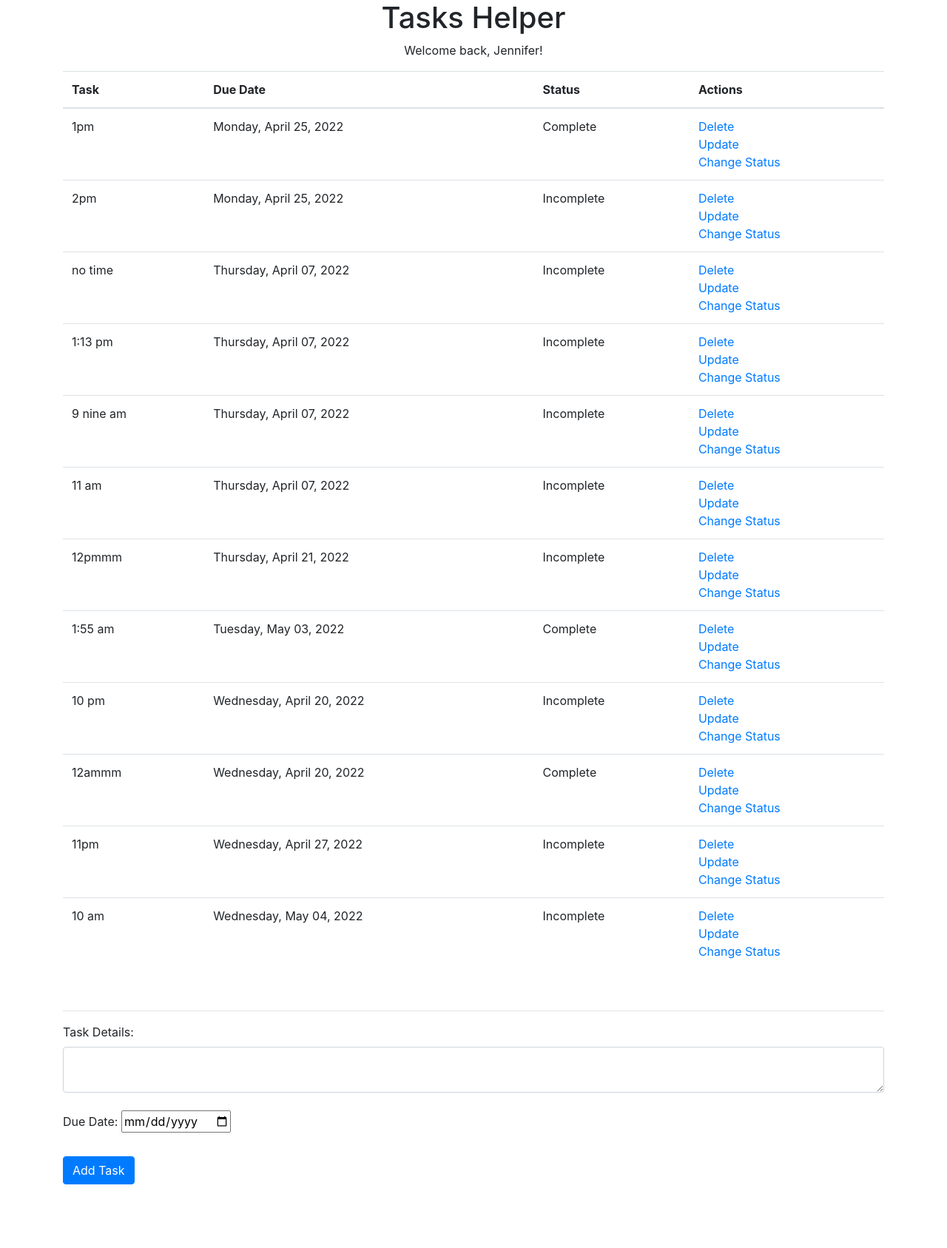
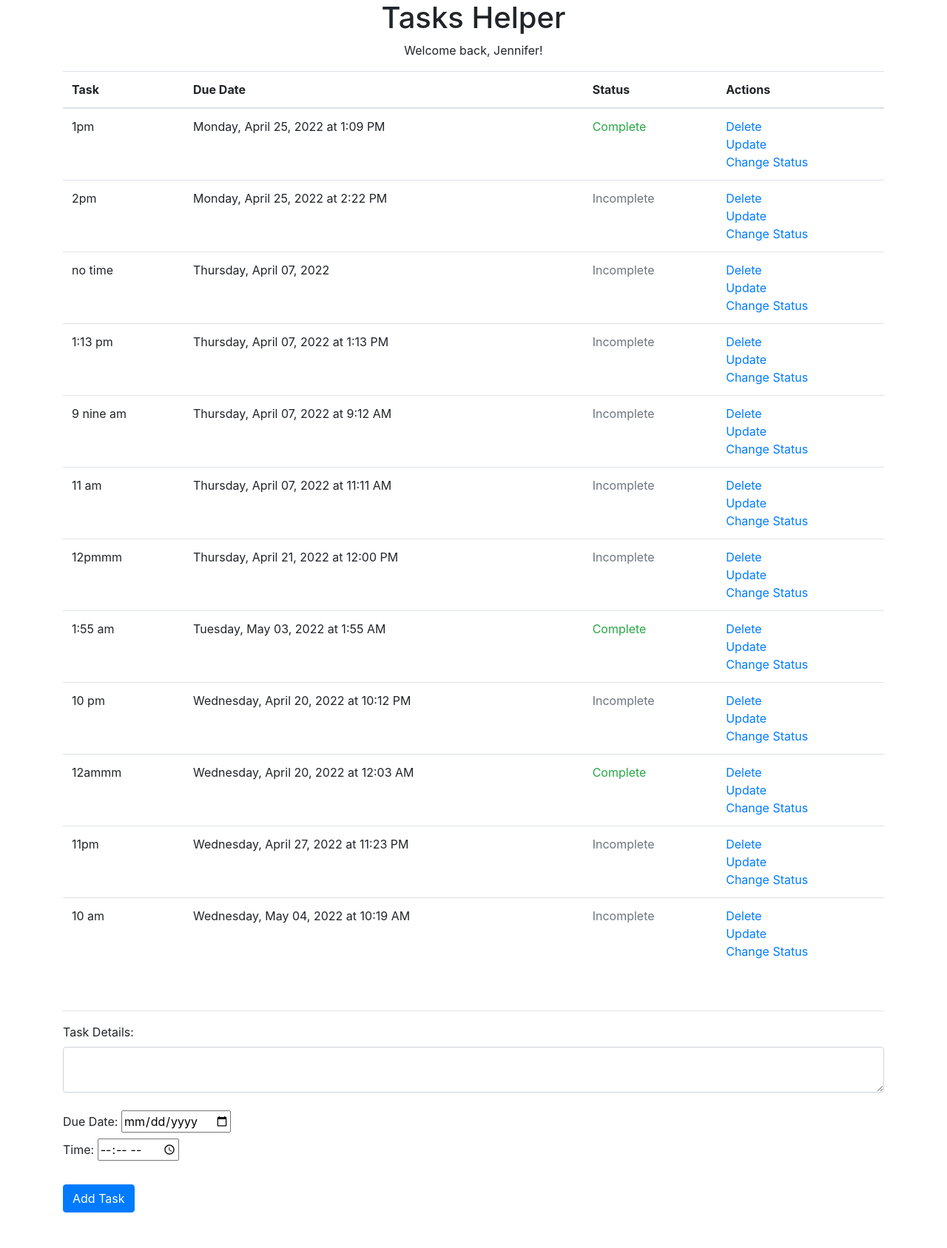
Before and after one commit to jschhie/Events-Assistant, a Flask app: page / in a window 1280 px wide. Shown: the part 56-1743 px from the top of the page at 74% size. Before the commit the page ends 1657 px from the top, so only its background shows below. Run offline with Flask 2, Linux system fonts and the light colour scheme; a user stored in the database is signed in; data comes from the database, SQL or seed files in the repository; both versions use the stored data as it was after the commit; some libraries are stand-ins or nearby versions.

Commit message:
added optional time to due dates

```diff
--- a/website/models.py
+++ b/website/models.py
@@ -7,6 +7,8 @@ class Task(db.Model):
     id = db.Column(db.Integer, primary_key=True)
     content = db.Column(db.String(200), nullable=False)
     due_date = db.Column(db.String(30)) # formatted str date (ex: Tuesday, April 05, 2022)
+    time = db.Column(db.String(20)) # str type, account for untimed tasks
+    #time = db.Column(db.Time)
     user_id = db.Column(db.Integer, db.ForeignKey('user.id'))
     status = db.Column(db.String(30), default="Incomplete") # Complete, Incomplete
 
--- a/website/templates/home.html
+++ b/website/templates/home.html
@@ -7,11 +7,7 @@
 {% block content %}
   <h1 style="text-align: center"> Tasks Helper </h1>
 
-  <style>
-      p {text-align: center;}
-  </style>
-
-  <p> Welcome back, {{ user.first_name }}! </p>
+  <p style="text-align:center"> Welcome back, {{ user.first_name }}! </p>
 
   {% if tasks|length < 1 %}
     <h4 style="text-align: center"> There are no tasks. Create one below! </h4>
@@ -29,8 +25,20 @@
         {% for task in tasks %}
           <tr>
             <td> {{ task.content }} </td>
-            <td> {{ task.due_date }} </td>
-            <td> {{ task.status }} </td>
+            <td>
+              {% if task.due_date != "None" and task.time %}
+                {{ task.due_date }} at {{ task.time }}
+              {% else %}
+                {{ task.due_date }}
+              {% endif %}
+            </td>
+            <td>
+              {% if task.status == "Complete" %}
+                <p class="text-success">{{ task.status }}</p>
+              {% else %}
+                <p class="text-secondary">{{ task.status }}</p>
+              {% endif %}
+            </td>
             <td>
               <a href="/delete/{{ task.id }}"> Delete </a>
               <br>
@@ -57,9 +65,20 @@
     <label for="due-date"> Due Date:
       <span>
         <input
-        type="date"
-        id="due_date"
-        name="due_date">
+          type="date"
+          id="due_date"
+          name="due_date">
+      </span>
+    </label>
+
+    <br>
+
+    <label for="time"> Time:
+      <span>
+        <input
+          type="time"
+          id="time"
+          name="time">
       </span>
     </label>
 
--- a/website/views.py
+++ b/website/views.py
@@ -15,13 +15,39 @@ def home():
     if request.method == 'POST':
         content = request.form['content']
         due_date = request.form['due_date']
+        time = request.form['time']
+
+        # Convert to str with AM, PM units
+        print("TIME::: ", time)
+        new_time = ''
+        if len(time):
+            hour = int(time[:2])
+            print("HOUR : ", hour)
+            if hour >= 1 and hour < 10:
+                new_time = time[1:] + ' AM' # remove leading 0
+            elif hour == 10 or hour == 11:
+                new_time = time + ' AM'
+            elif hour == 12:
+                new_time = time + ' PM'
+            elif hour == 0:
+                # convert 0 o clock to 12 o clock
+                new_time = '12' + time[2:] + ' AM'
+            else:
+                # convert to regular 12 hour time
+                result = hour - 12
+                if result < 10:
+                    new_time = str(result)
+                else:
+                    new_time = '1' + str(result - 10)
+                new_time += time[2:] + ' PM'
+
         # Parse str object YYYY-MM-DD format, and convert into formatted str
         if len(content.strip()) < 1:
             flash('Task is too short!', category='error')
         else:
             due_date = format_date(due_date)
             try:
-                new_task = Task(content=content, due_date=due_date, user_id=current_user.id)
+                new_task = Task(content=content, due_date=due_date, time=new_time, user_id=current_user.id)
                 db.session.add(new_task)
                 db.session.commit()
                 flash('New task added!', category='success')
```
Also changed, not shown: website/tasks_database.db.
